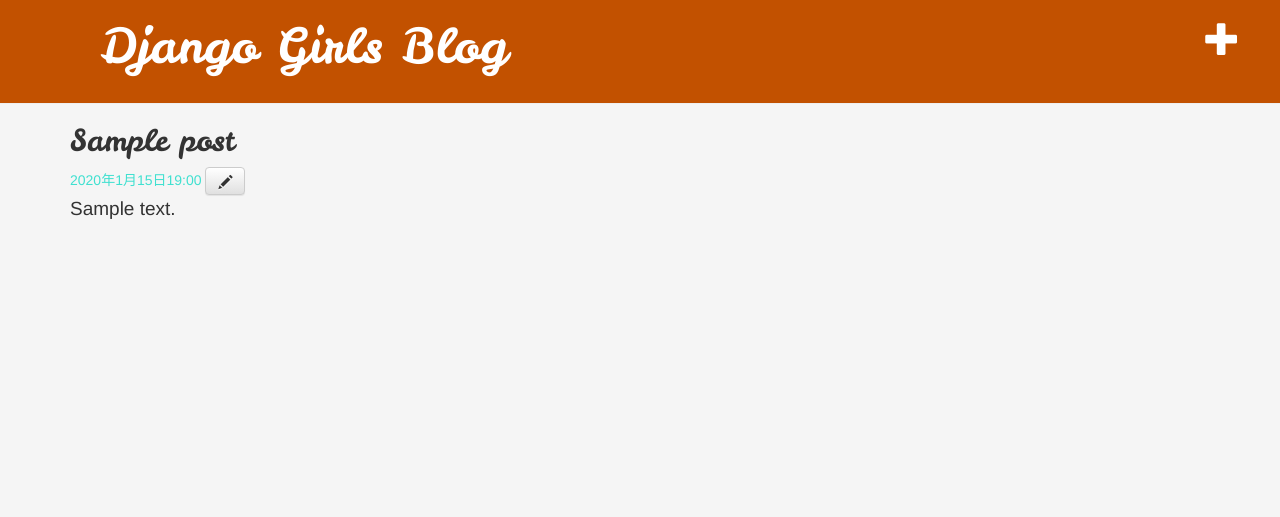
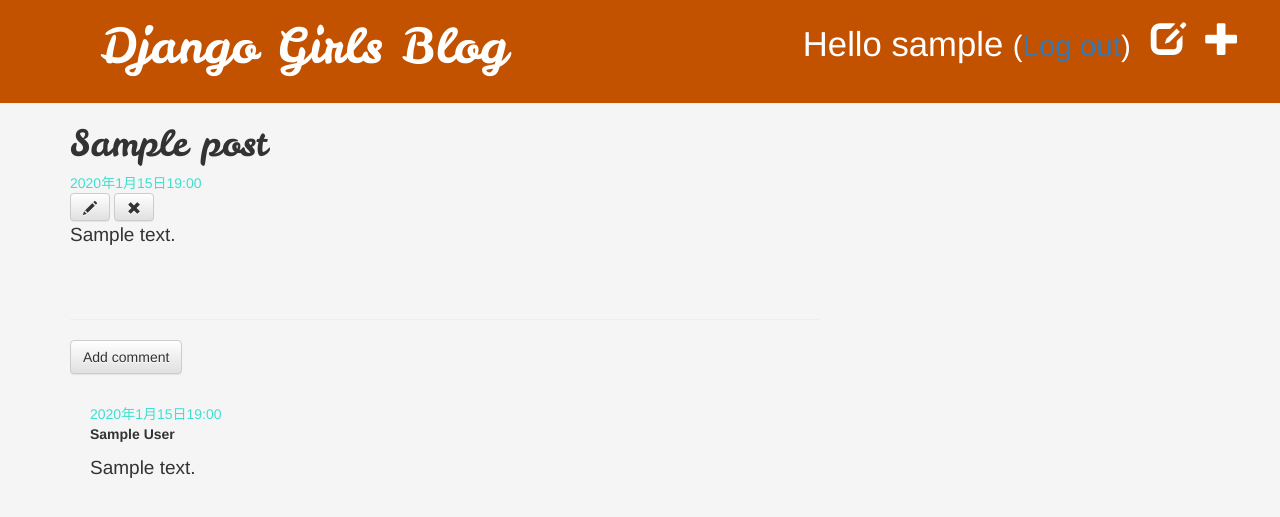
Before and after one commit to knmyngw/my_first_blog, a Django app: page /post/1/ in a window 1280 px wide. Shown: the top 517 px of the page. Run offline with Django 4.2, Linux system fonts and the light colour scheme; a user stored in the database is signed in; tables that the repository leaves empty hold one stand-in row (values such as "Sample post"); some libraries are stand-ins or nearby versions.

Commit message:
tutorial_extention

```diff
--- a/blog/admin.py
+++ b/blog/admin.py
@@ -1,6 +1,7 @@
 from django.contrib import admin
-from .models import Post
+from .models import Post, Comment
 
 # Register your models here.
 
 admin.site.register(Post)
+admin.site.register(Comment)
--- a/blog/models.py
+++ b/blog/models.py
@@ -16,5 +16,22 @@
         self.published_date = timezone.now()
         self.save()
 
+    def approved_comments(self):
+        return self.comments.filter(approved_comment=True)
+
     def __str__(self):
         return self.title
+
+class Comment(models.Model):
+    post = models.ForeignKey('blog.Post', on_delete=models.CASCADE, related_name='comments')
+    author = models.CharField(max_length=200)
+    text = models.TextField()
+    created_date = models.DateTimeField(default=timezone.now)
+    approved_comment = models.BooleanField(default=False)
+
+    def approved(self):
+        self.approved_comment = True
+        self.save()
+
+    def __str__(self):
+        return self.text
--- a/blog/static/css/blog.css
+++ b/blog/static/css/blog.css
@@ -61,3 +61,7 @@
 .post h2 a, .post h2 a:visited {
     color: #000000;
 }
+
+.comment {
+    margin: 30px 0px 20px 20px;
+}
--- a/blog/templates/blog/base.html
+++ b/blog/templates/blog/base.html
@@ -12,7 +12,11 @@
     <body>
         <div class="page-header">
             {% if user.is_authenticated %}
-            <a href="{% url 'post_new' %}" class="top-menu"><span class="glyphicon glyphicon-plus"></span></a>
+                <a href="{% url 'post_new' %}" class="top-menu"><span class="glyphicon glyphicon-plus"></span></a>
+                <a href="{% url 'post_draft_list' %} " class="top-menu"><span class="glyphicon glyphicon-edit"></span></a>
+                <p class="top-menu">Hello {{ user.username}} <small>(<a href="{% url 'logout' %}">Log out</a>)</small></p>
+            {% else %}
+                <a href="{% url 'login' %}" class="top-menu"><span class="glyphicon glyphicon-lock"></span></a>
             {% endif %}
             <h1><a href="/">Django Girls Blog</a></h1>
         </div>
@@ -20,8 +24,8 @@
         <div class="content container">
             <div class="row">
                 <div class="col-md-8">
-                    {% block content %}
-                    {% endblock %}
+                {% block content %}
+                {% endblock %}
                 </div>
             </div>
         </div>
--- a/blog/templates/blog/post_detail.html
+++ b/blog/templates/blog/post_detail.html
@@ -2,15 +2,37 @@
 
 {% block content %}
     <div class="post">
-        <h2>{{ post.title }}</h2>
+        <h1>{{ post.title }}</h1>
         {% if post.published_date %}
-            <span class="date">
+            <div class="date">
                 {{ post.published_date }}
-            </span>
+            </div>
+        {% else %}
+            <a class="btn btn-default" href="{% url 'post_publish' pk=post.pk %} ">Publish</a>
         {% endif %}
         {% if user.is_authenticated %}
         <a class="btn btn-default" href="{% url 'post_edit' pk=post.pk %}"><span class="glyphicon glyphicon-pencil"></span></a>
+        <a class="btn btn-default" href="{% url 'post_remove' pk=post.pk %}"><span class="glyphicon glyphicon-remove"></span></a>
         {% endif %}
         <p>{{ post.text | linebreaksbr }}</p>
     </div>
+    <hr>
+    <a class="btn btn-default" href="{% url 'add_comment_to_post' pk=post.pk %}">Add comment</a>
+    {% for comment in post.comments.all %}
+        {% if user.is_authentidated or comment.approved_comment %}
+        <div class="comment">
+            <div class="date">
+                {{ comment.created_date }}
+                {% if not comment.approved_comment %}
+                    <a class="btn btn-default" href="{% url 'comment_remove' pl=comment.pk %}"><span class="glyphicon glyphicon-remove"></span></a>
+                    <a class="btn btn-default" href="{% url 'comment_approve' pl=comment.pk %}"><span class="glyphicon glyphicon-ok"></span></a>
+                {% endif %}
+            </div>
+            <strong>{{ comment.author }}</strong>
+            <p>{{ comment.text|linebreaks }}</p>
+        </div>
+        {% endif %}
+    {% empty %}
+        <p>No comments here yet :(</p>
+    {% endfor %}
 {% endblock %}
--- a/blog/templates/blog/post_list.html
+++ b/blog/templates/blog/post_list.html
@@ -3,11 +3,13 @@
 {% block content %}
     {% for post in posts %}
         <div class="post">
+            <h1><a href="{% url 'post_detail' pk=post.pk %}">{{ post.title }}</a></h1>
             <div class="date">
-                <p>published: {{ post.published_date }}</p>
+                <!-- <p>published: {{ post.published_date }}</p> -->
+                {{ post.published_date }}
             </div>
-            <h2><a href="{% url 'post_detail' pk=post.pk %}">{{ post.title }}</a></h2>
             <p>{{ post.text | linebreaksbr }}</p>
+            <a href="{% url 'post_detail' pk=post.pk %}">Comments: {{ post.approved_comments.count }}</a>
         </div>
     {% endfor %}
 {% endblock %}
--- a/blog/urls.py
+++ b/blog/urls.py
@@ -8,4 +8,10 @@
     path('post/<int:pk>/', views.post_detail, name='post_detail'),
     path('post/new', views.post_new, name='post_new'),
     path('post/<int:pk>/edit', views.post_edit, name='post_edit'),
+    path('drafts/', views.post_draft_list, name='post_draft_list'),
+    path('post/<pk>/publish', views.post_publish, name='post_publish'),
+    path('post/<pk>/remove', views.post_remove, name='post_remove'),
+    path('post/<int:pk>/comment', views.add_comment_to_post, name='add_comment_to_post'),
+    path('comment/<int:pk>/approve/', views.comment_approve, name='comment_approve'),
+    path('comment/<int:pk>/remove/', views.comment_remove, name='comment_remove'),
 ]
--- a/blog/views.py
+++ b/blog/views.py
@@ -1,9 +1,9 @@
 # blog/views.py
-
+from django.contrib.auth.decorators import login_required
 from django.shortcuts import render, get_object_or_404, redirect
 from django.utils import timezone
-from .models import Post
-from .forms import PostForm
+from .models import Post, Comment
+from .forms import PostForm, CommentForm
 
 # Create your views here.
 
@@ -16,19 +16,21 @@
     # クリックされた記事をpost_detailでrender
     return render(request, 'blog/post_detail.html', {'post': post})
 
+@login_required
 def post_new(request):
     if request.method == 'POST':
         form = PostForm(request.POST)
         if form.is_valid():
             post = form.save(commit=False)
             post.author = request.user
-            post.published_date = timezone.now()
+            # post.published_date = timezone.now()
             post.save()
             return redirect('post_detail', pk=post.pk)
     else:
         form = PostForm()
     return render(request, 'blog/post_edit.html', {'form': form})
 
+@login_required
 def post_edit(request, pk):
     post = get_object_or_404(Post, pk=pk)
     if request.method == 'POST':
@@ -36,9 +38,51 @@
         if form.is_valid():
             post = form.save(commit=False)
             post.author = request.user
-            post.published_date = timezone.now()
+            # post.published_date = timezone.now()
             post.save()
             return redirect('post_detail', pk=post.pk)
     else:
         form = PostForm(instance=post)
     return render(request, 'blog/post_edit.html', {'form': form})
+
+@login_required
+def post_draft_list(request):
+    posts = Post.objects.filter(published_date__isnull=True).order_by('created_date')
+    return render(request, 'blog/post_draft_list.html', {'posts': posts})
+
+@login_required
+def post_publish(request, pk):
+    post = get_object_or_404(Post, pk=pk)
+    post.publish()
+    return redirect('post_detail', pk=pk)
+
+@login_required
+def post_remove(request, pk):
+    post = get_object_or_404(Post, pk=pk)
+    post.delete()
+    return redirect('post_list')
+
+def add_comment_to_post(request, pk):
+    post = get_object_or_404(Post, pk=pk)
+    if request.method == 'POST':
+        form = CommentForm(request.POST)
+        if form.is_valid():
+            comment = form.save(commit=False)
+            comment.post = post
+            comment.save()
+            return redirect('post_detail', pk=post.pk)
+    else:
+        form = CommentForm()
+    return render(request, 'blog/add_comment_to_post.html', {'form': form})
+
+@login_required
+def comment_approve(request, pk):
+    comment = get_object_or_404(Comment, pk=pk)
+    comment.approve()
+    return redirect('post_detail', pk=comment.post.pk)
+
+@login_required
+def comment_remove(request, pk):
+    comment = get_object_or_404(Comment, pk=pk)
+    comment.remove()
+    return redirect('post_detail', pk=comment.post.pk)
--- a/mysite/settings.py
+++ b/mysite/settings.py
@@ -127,3 +127,6 @@
 # https://docs.djangoproject.com/en/4.2/ref/settings/#default-auto-field
 
 DEFAULT_AUTO_FIELD = 'django.db.models.BigAutoField'
+
+""" add """
+LOGIN_REDIRECT_URL = '/'
--- a/mysite/urls.py
+++ b/mysite/urls.py
@@ -17,10 +17,13 @@
 
 # mysite/urls.py
 
+from django.urls import path, include
 from django.contrib import admin
-from django.urls import path, include
+from django.contrib.auth import views
 
 urlpatterns = [
-    path('knm66/', admin.site.urls),
+    path('admin/', admin.site.urls),
+    path('accounts/login/', views.LoginView.as_view(), name='login'),
+    path('accounts/logout/', views.LogoutView.as_view(next_page='/'), name='logout'),
     path('', include('blog.urls')),
 ]
```
Also changed, not shown: blog/forms.py (+7 -1 lines), blog/templates/blog/add_comment_to_post.html (added, +10 -0 lines), blog/templates/blog/post_draft_list.html (added, +11 -0 lines), blog/templates/registration/login.html (added, +24 -0 lines), blog/migrations/0003_comment.py (added), blog/migrations/0004_alter_comment_created_date.py (added).
